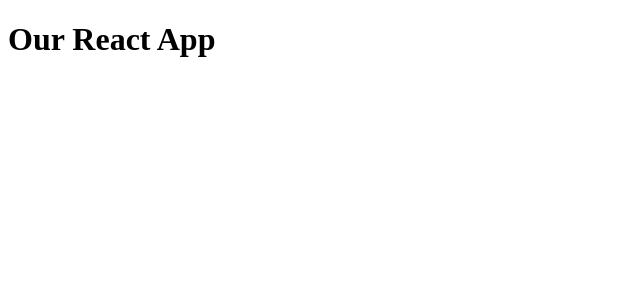
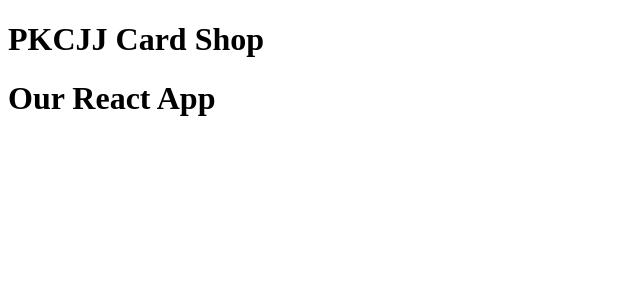
Before and after one commit to jschenkelberg/CardStoreFrontend, a React (Create React App) app: page / in a window 1280 px wide. Shown: the top 300 px of the page, without its empty margins (0-640 px from the left). Built offline with nearby package versions, Linux system fonts and the light colour scheme.

Commit message:
Created TitleBar file/folder, and NavBar file/folder. both have const and return methods.

```diff
--- a/src/components/App.jsx
+++ b/src/components/App.jsx
@@ -1,6 +1,6 @@
 import React,{Component} from 'react';
 import './App.css';
-
+import TitleBar from './TitleBar/titlebar';
 
 class App  extends Component {
   constructor(props) {
@@ -8,7 +8,10 @@ class App  extends Component {
   }
 render() {
   return (
+    <React.Fragment>
+      <TitleBar/>
     <h1>Our React App</h1>
+    </React.Fragment>
   );
 }
 }
--- /dev/null
+++ b/src/components/TitleBar/titlebar.jsx
@@ -0,0 +1,17 @@
+import React from 'react';
+const TitleBar = (props) => {
+    return (
+        <React.Fragment>
+        <div className="row row-spacer">
+            <h1>PKCJJ Card Shop</h1>
+        </div>
+        <div className="left">
+            <h2>{props.currentCollection}</h2>
+        </div>
+    </React.Fragment>
+    );
+}
+
+
+
+export default TitleBar;
```
Also changed, not shown: src/components/NavBar/navbar.jsx (added, +9 -0 lines).
